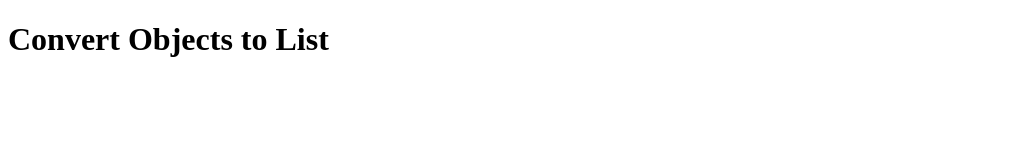
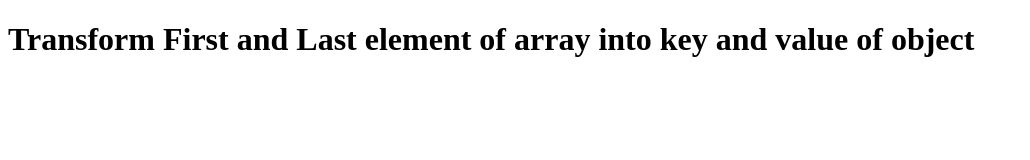
Before and after one commit to ThanushaJ/coding-bootcamp, a plain HTML site: page JavaScriptGuvi/HomeJS/Home_6_Feb/transformFirstAndLast.html in a window 1280 px wide. Shown: the whole page, without its empty margins (0-1030 px from the left). Drawn offline with Linux system fonts and the light colour scheme.

Commit message:
Transform First and Last element of array into key and value of object

```diff
--- a/JavaScriptGuvi/HomeJS/Home_6_Feb/transformFirstAndLast.html
+++ b/JavaScriptGuvi/HomeJS/Home_6_Feb/transformFirstAndLast.html
@@ -6,7 +6,7 @@
   </head>
 
   <body>
-    <h1>Convert Objects to List</h1>
+    <h1>Transform First and Last element of array into key and value of object</h1>
 
     <p Id='k'>
 
```
